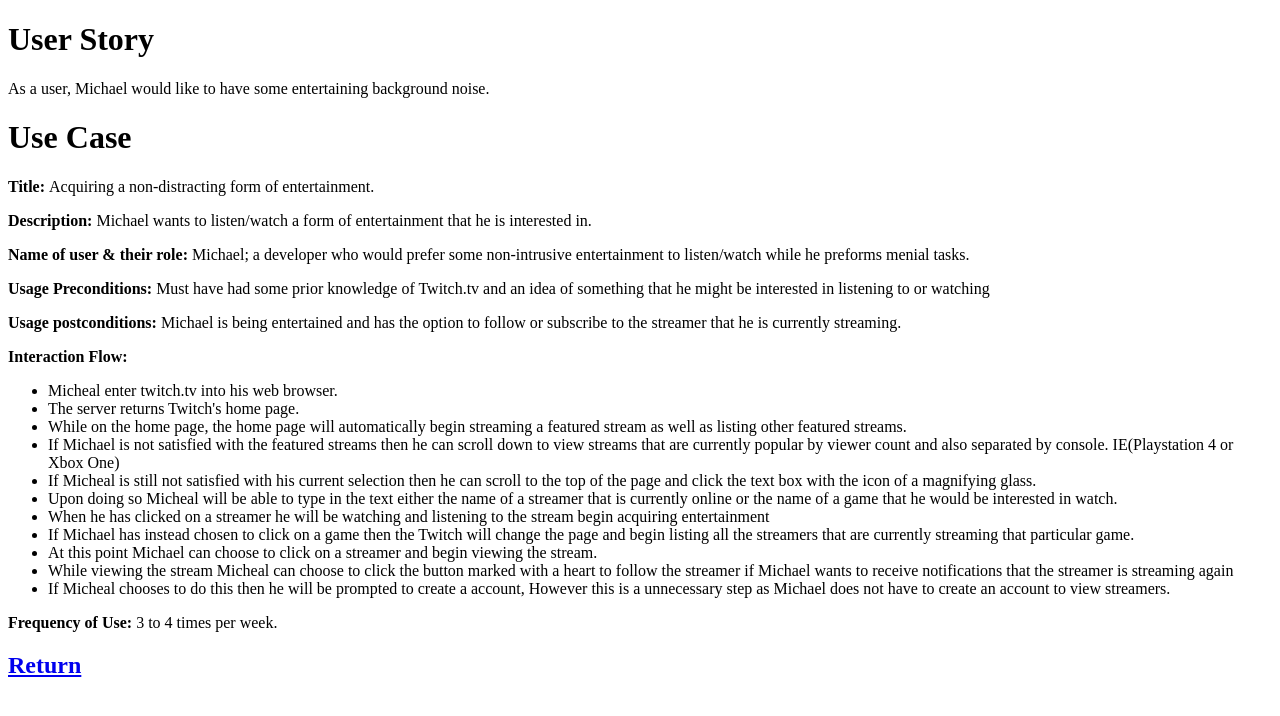
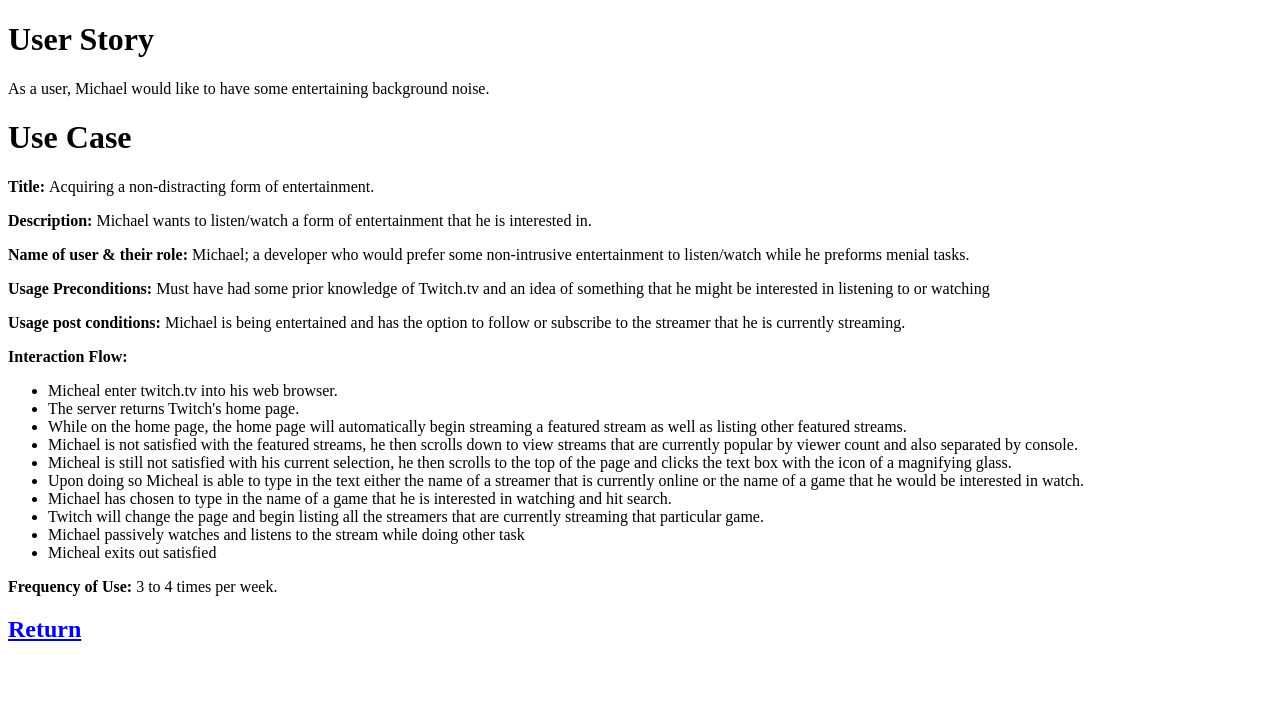
Before and after one commit to Dominguez1st/data-design, a PHP site: page /use-case.php in a window 1280 px wide. Shown: the top 716 px of the page. Run offline with PHP 8.4, Linux system fonts and the light colour scheme.

Commit message:
Did some spelling corrections. Think is't mostly done now apart from the MySQL

```diff
--- a/epic/index.php
+++ b/epic/index.php
@@ -7,9 +7,9 @@
 	<body>
 		<h1>Index</h1>
 		<ul>
-			<li><a href="michaelWilson.php">User Persona</a></li>
-			<li><a href="conceptual-model.php">Conceptual Model</a></li>
-			<li><a href="use-case.php">Use Case</a></li>
+			<h2><li><a href="michaelWilson.php">User Persona</a></li></h2>
+			<h2><li><a href="conceptual-model.php">Conceptual Model</a></li></h2>
+			<h2><li><a href="use-case.php">Use Case</a></li></h2>
 		</ul>
 	</body>
 </html>
--- a/epic/use-case.php
+++ b/epic/use-case.php
@@ -14,7 +14,7 @@
 		to listen/watch while he preforms menial tasks.</p>
 		<p><strong>Usage Preconditions: </strong>Must have had some prior knowledge of Twitch.tv and an idea of something
 			that he might be interested in listening to or watching</p>
-		<p><strong>Usage postconditions: </strong>Michael is being entertained and has the option to follow or subscribe to the streamer
+		<p><strong>Usage post conditions: </strong>Michael is being entertained and has the option to follow or subscribe to the streamer
 			that he is currently streaming.</p>
 		<p><strong>Interaction Flow: </strong></p>
 				<ul>
@@ -22,21 +22,17 @@
 					<li>The server returns Twitch's home page.</li>
 					<li>While on the home page, the home page will automatically begin streaming a featured stream as well as
 						listing other featured streams.</li>
-					<li>If Michael is not satisfied with the featured streams then he can scroll down to view streams that are
-						currently popular by viewer count and also separated by console. IE(Playstation 4 or Xbox One)</li>
-					<li>If Micheal is still not satisfied with his current selection then he can scroll to the top of the page
-					and click the text box with the icon of a magnifying glass.</li>
-					<li>Upon doing so Micheal will be able to type in the text either the name of a streamer that is currently
+					<li>Michael is not satisfied with the featured streams, he then scrolls down to view streams that are
+						currently popular by viewer count and also separated by console.</li>
+					<li>Micheal is still not satisfied with his current selection, he then scrolls to the top of the page
+					and clicks the text box with the icon of a magnifying glass.</li>
+					<li>Upon doing so Micheal is able to type in the text either the name of a streamer that is currently
 					online or the name of a game that he would be interested in watch.</li>
-					<li>When he has clicked on a streamer he will be watching and listening to the stream begin acquiring
-					entertainment</li>
-					<li>If Michael has instead chosen to click on a game then the Twitch will change the page and begin listing
-					all the streamers that are currently streaming that particular game.</li>
-					<li>At this point Michael can choose to click on a streamer and begin viewing the stream.</li>
-					<li>While viewing the stream Micheal can choose to click the button marked with a heart to follow the streamer
-					if Michael wants to receive notifications that the streamer is streaming again</li>
-					<li>If Micheal chooses to do this then he will be prompted to create a account, However this is a unnecessary
-					step as Michael does not have to create an account to view streamers.</li>
+					<li>Michael has chosen to type in the name of a game that he is interested in watching and hit search.</li>
+					<li>Twitch will change the page and begin listing all the streamers that are currently streaming that
+						particular game.</li>
+					<li>Michael passively watches and listens to the stream while doing other task</li>
+					<li>Micheal exits out satisfied</li>
 				</ul>
 		<p><strong>Frequency of Use: </strong>3 to 4 times per week.</p>
 		<h2><a href="index.php">Return</a></h2>
```
Also changed, not shown: epic/diagram.png.
